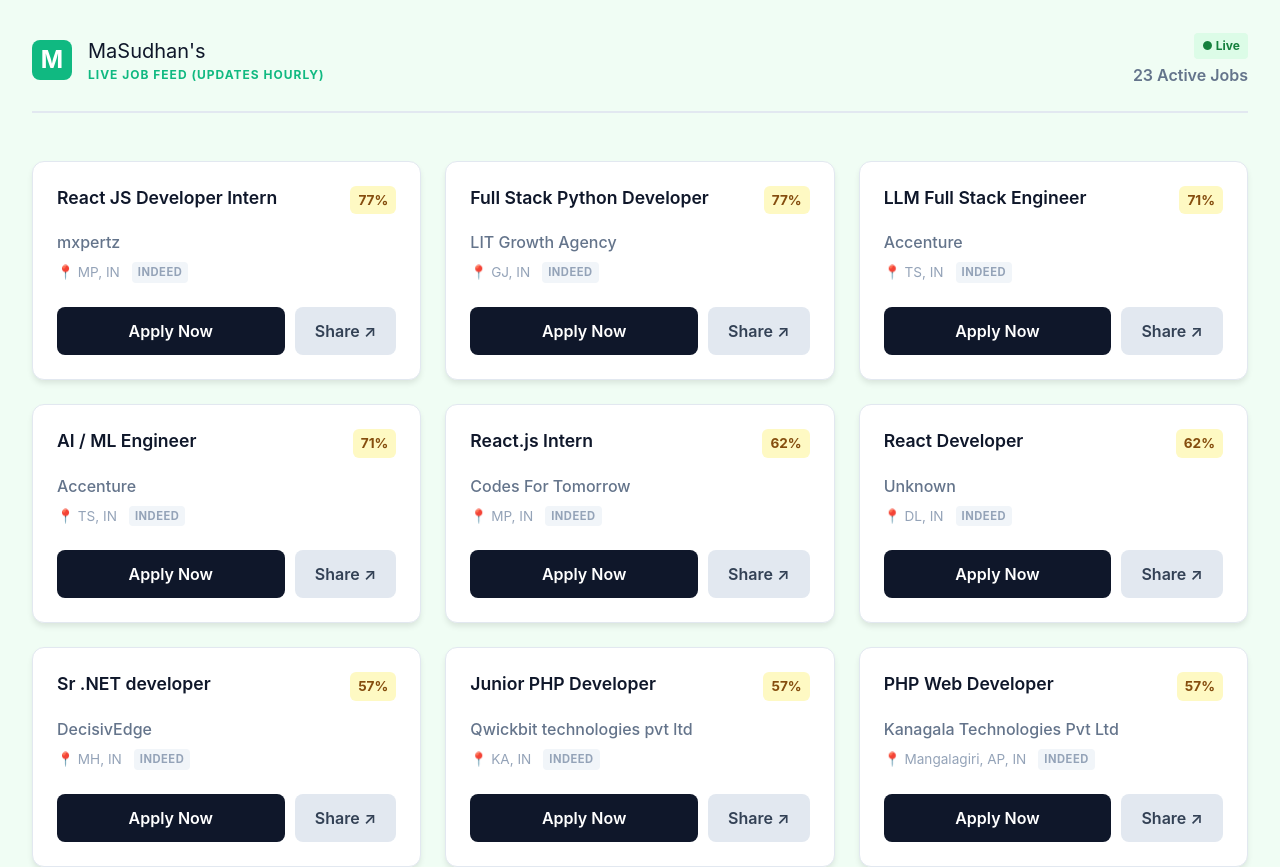
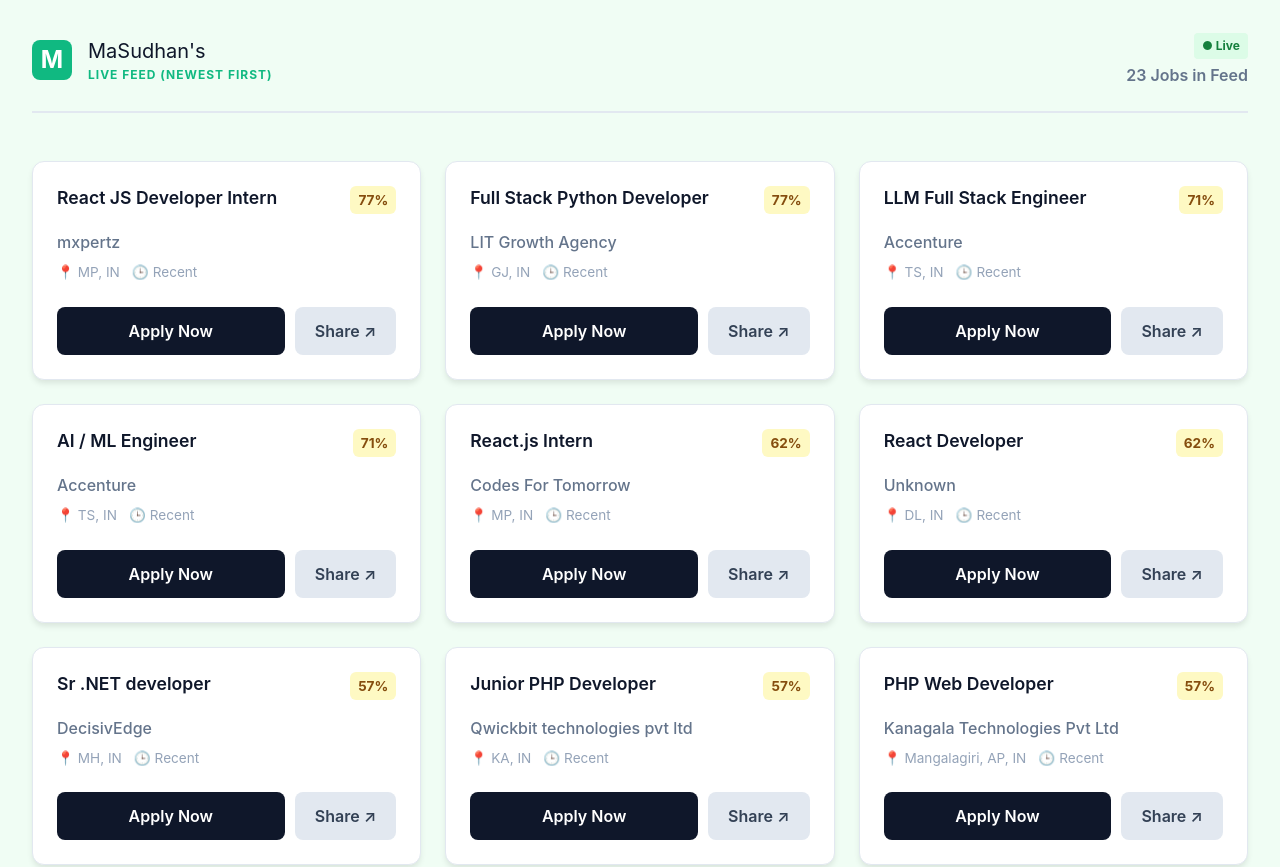
Before and after one commit to mdhusdhn-telugu/MaSudhan-Jobs, a React (Vite) app in the folder frontend/: page / in a window 1280 px wide. Shown: the top 867 px of the page. Built offline with nearby package versions, Linux system fonts and the light colour scheme.

Commit message:
Add 'found_at' field and update UI text

```diff
--- a/frontend/src/App.tsx
+++ b/frontend/src/App.tsx
@@ -11,7 +11,7 @@
   title: string;
   company: string;
   location: string;
-  date_posted: string;
+  found_at?: string; // New field
   job_url: string;
   site: string;
   analysis: JobAnalysis;
@@ -42,18 +42,18 @@
           <span className="icon">M</span>
           <div>
             <h1>MaSudhan's</h1>
-            <p>LIVE JOB FEED (UPDATES HOURLY)</p>
+            <p>LIVE FEED (NEWEST FIRST)</p>
           </div>
         </div>
         <div className="stats">
           <span className="live-badge">● Live</span>
-          <span className="count">{jobs.length} Active Jobs</span>
+          <span className="count">{jobs.length} Jobs in Feed</span>
         </div>
       </header>
 
       <main className="job-grid">
         {jobs.length === 0 ? (
-          <div className="empty-state"><p>Scraping fresh jobs... Check back in 2 mins!</p></div>
+          <div className="empty-state"><p>Waiting for the hourly update...</p></div>
         ) : (
           jobs.map(job => (
             <div key={job.id} className="job-card">
@@ -68,7 +68,8 @@
                 <p className="company">{job.company}</p>
                 <div className="meta">
                   <span>📍 {job.location}</span>
-                  <span className="site-tag">{job.site}</span>
+                  {/* Show when the bot found it */}
+                  <span className="time-tag">🕒 {job.found_at ? job.found_at.split(' ')[1] : 'Recent'}</span>
                 </div>
               </div>
 
```
